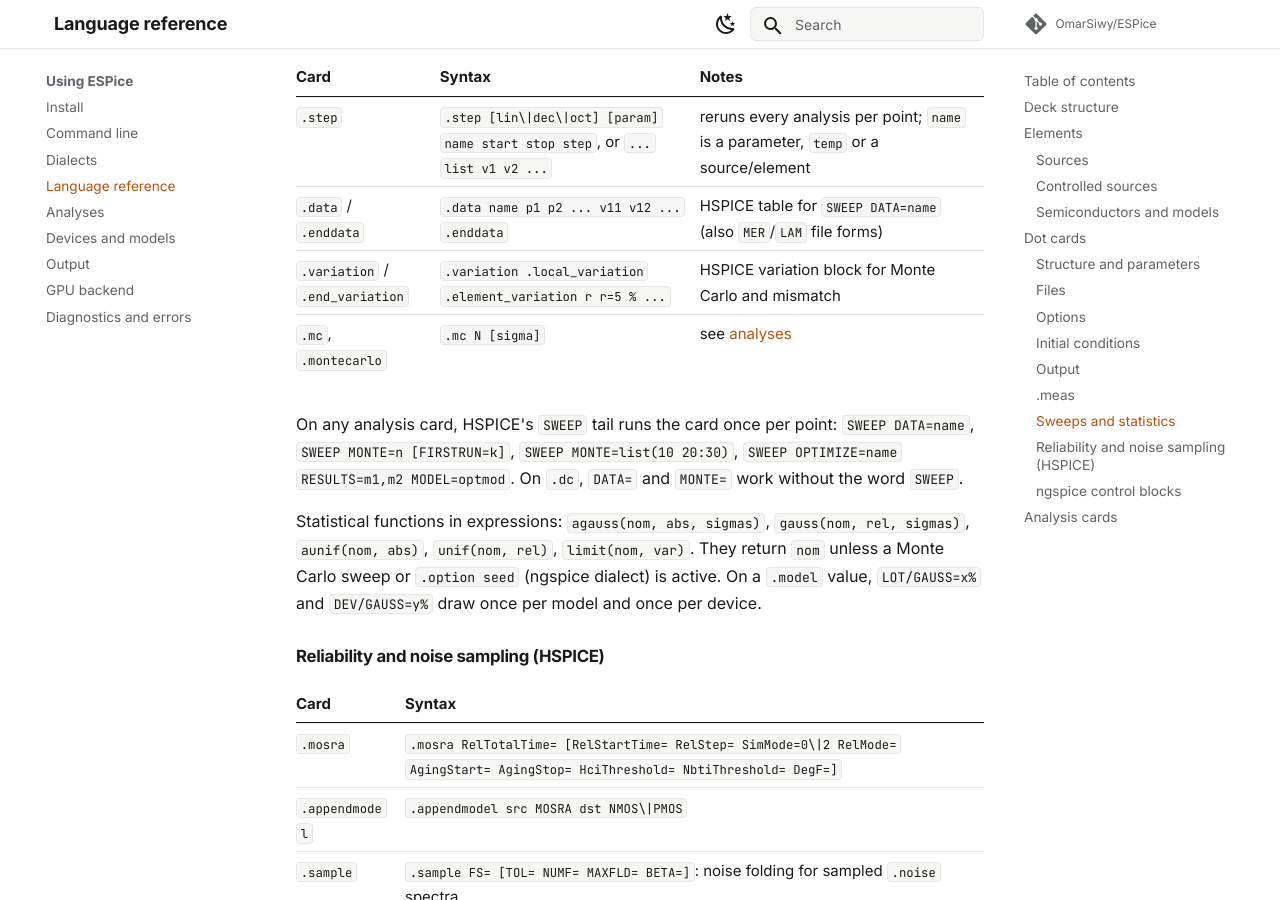
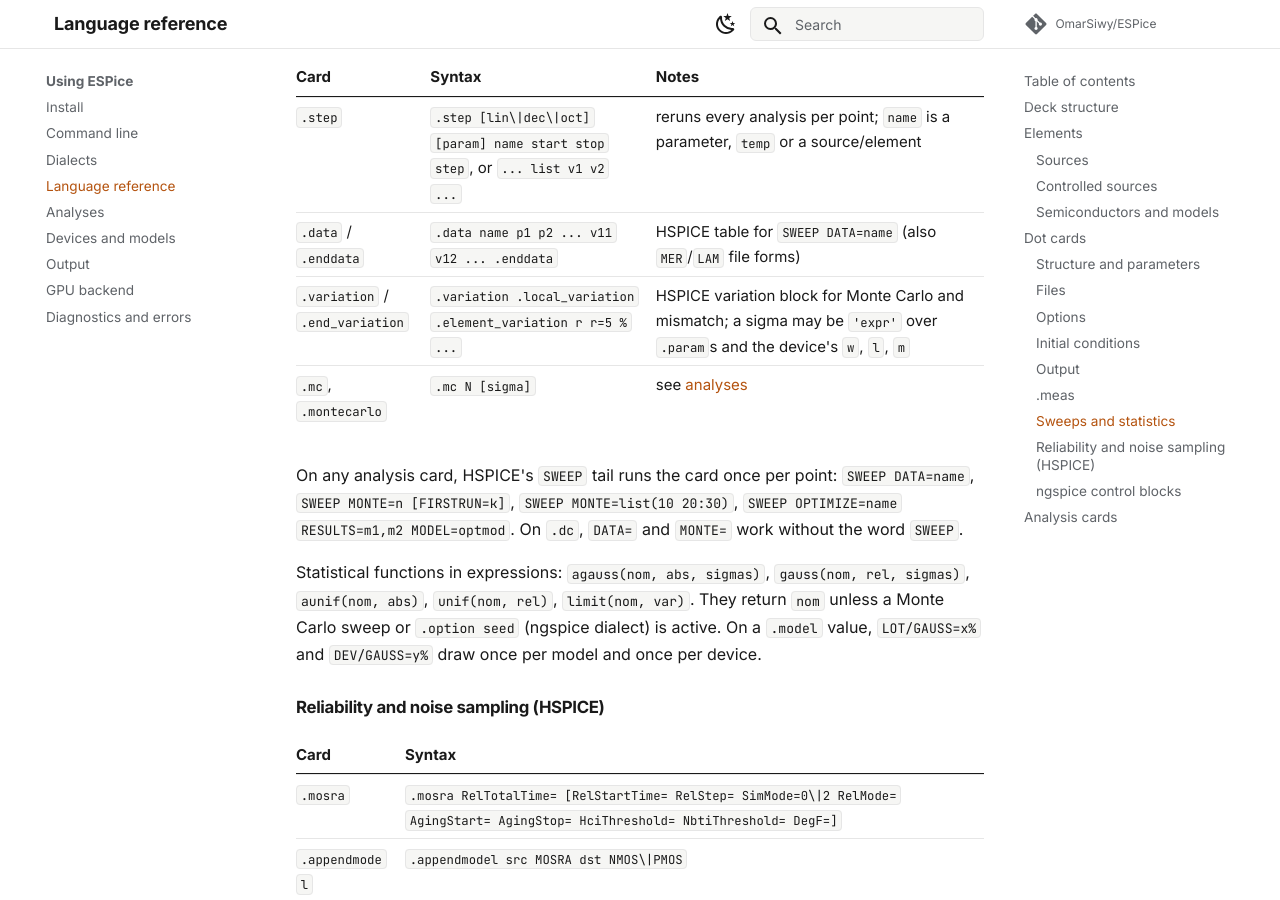
Before and after one commit to OmarSiwy/ESPice, an MkDocs documentation site: the page built from docs/using/reference.md, in a window 1280 px wide and 900 px high, scrolled down 9299 px. Built offline with MkDocs 1.6.1 and Material for MkDocs 9.7.7, drawn with Linux system fonts in a browser that asks for light colours; comment, search, counter and statistics services are not loaded.

Commit message:
frontend: a .variation sigma may be an expression over the device's w, l and m (#100)
`nmos nch vto='avt*1u/sqrt(w*l)'` (also {expr} or a bare name, and
`'expr' %` for a relative sigma) compiles over the global .params at
their nominal values with w, l and m (mult) as live slots 0..2, and
Planner.spreadOf evaluates it per device, for both MONTE trials and the
mismatch groups. Pelgrom scaling per instance no longer needs a script.
A distribution call or an unresolved name in the sigma is refused.

New fixture dcmatch/pelgrom_expression (hspice tokenizer), analytic:
total_3sigma 16.770510 mV.

```diff
--- a/docs/using/reference.md
+++ b/docs/using/reference.md
@@ -259,7 +259,7 @@
 |---|---|---|
 | `.step` | `.step [lin\|dec\|oct] [param] name start stop step`, or `... list v1 v2 ...` | reruns every analysis per point; `name` is a parameter, `temp` or a source/element |
 | `.data` / `.enddata` | `.data name p1 p2 ... v11 v12 ... .enddata` | HSPICE table for `SWEEP DATA=name` (also `MER`/`LAM` file forms) |
-| `.variation` / `.end_variation` | `.variation .local_variation .element_variation r r=5 % ...` | HSPICE variation block for Monte Carlo and mismatch |
+| `.variation` / `.end_variation` | `.variation .local_variation .element_variation r r=5 % ...` | HSPICE variation block for Monte Carlo and mismatch; a sigma may be `'expr'` over `.param`s and the device's `w`, `l`, `m` |
 | `.mc`, `.montecarlo` | `.mc N [sigma]` | see [analyses](analyses.md#mc) |
 
 On any analysis card, HSPICE's `SWEEP` tail runs the card once per point:
```
Also changed, not shown: CHANGELOGS.md (+1 -0 lines), docs/using/analyses.md (+4 -1 lines), 5 other files.
